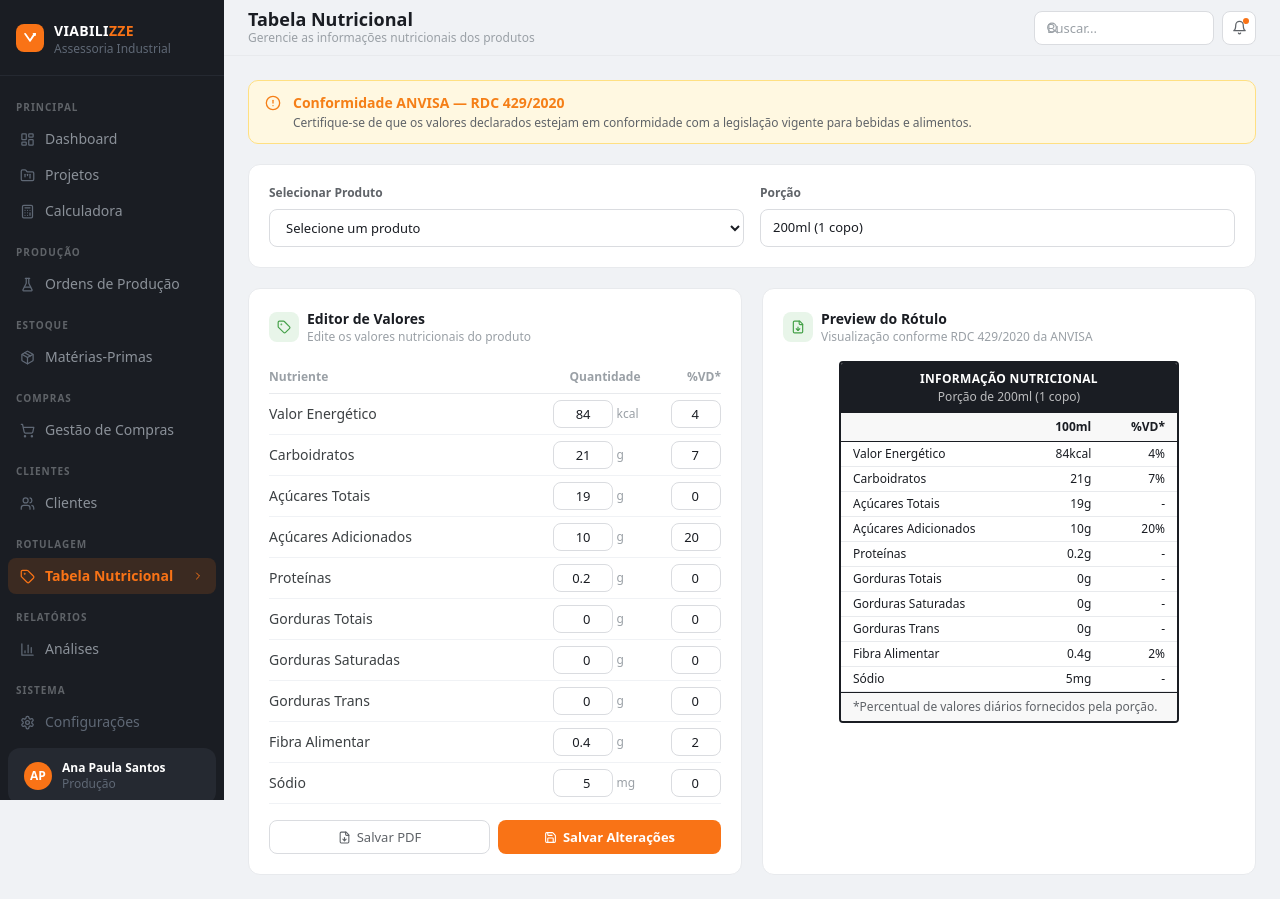
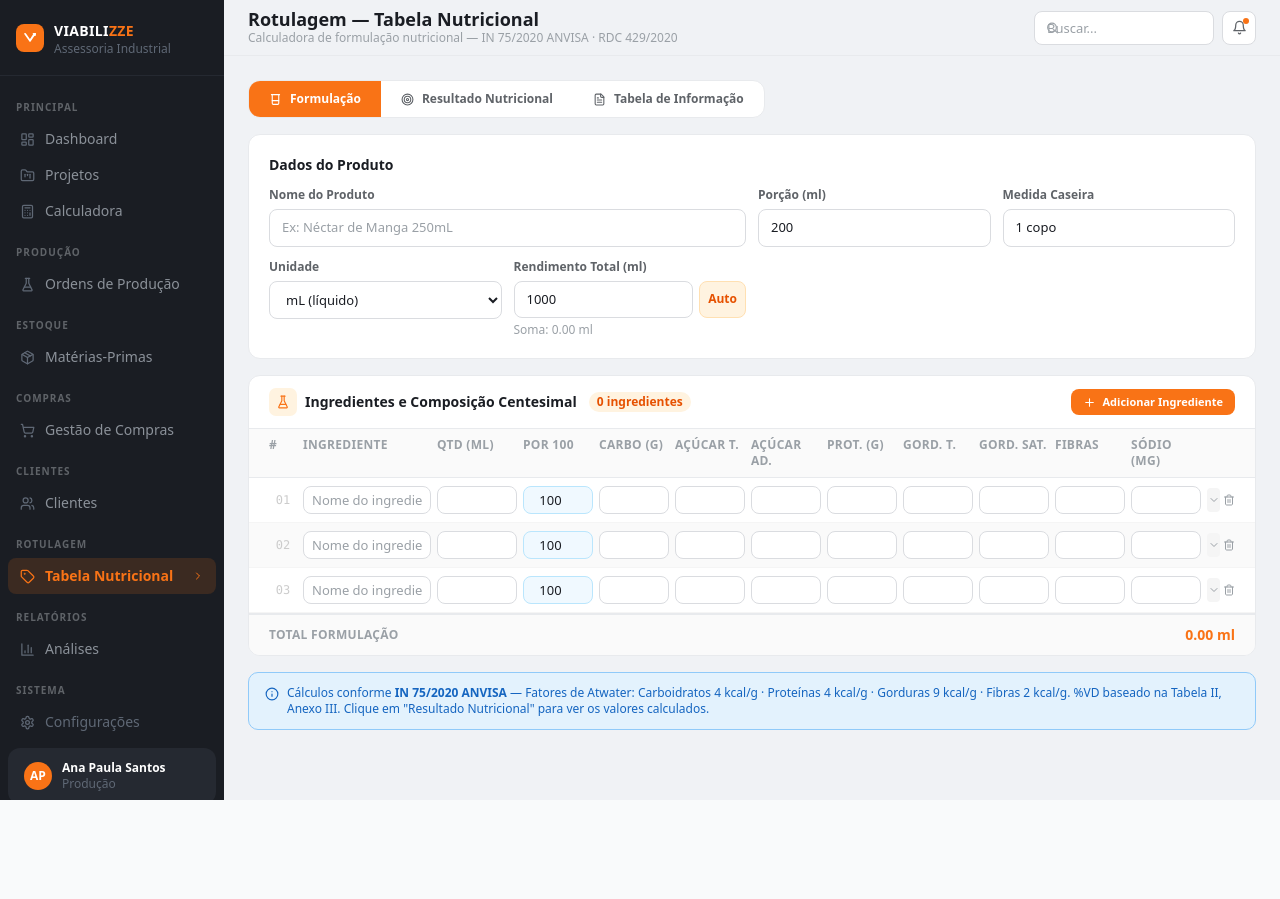
Before and after one commit to iamentorbr/viabilizze-gestao, a Next.js app: page /rotulagem in a window 1280 px wide. After the commit the page ends 800 px from the top, so only its background shows below. Built offline with nearby package versions, Linux system fonts and the light colour scheme.

Commit message:
Add files via upload

```diff
--- a/src/app/rotulagem/page.tsx
+++ b/src/app/rotulagem/page.tsx
@@ -1,152 +1,17 @@
 'use client'
-import { useState } from 'react'
 import AppLayout from '@/components/layout/AppLayout'
 import Header from '@/components/layout/Header'
-import { Tag, AlertCircle, Plus, Save, FileDown } from 'lucide-react'
-
-const nutrientes = [
-  { nome: 'Valor Energético', valor: 84, unidade: 'kcal', vd: 4 },
-  { nome: 'Carboidratos',     valor: 21, unidade: 'g',    vd: 7 },
-  { nome: 'Açúcares Totais',  valor: 19, unidade: 'g',    vd: 0 },
-  { nome: 'Açúcares Adicionados', valor: 10, unidade: 'g', vd: 20 },
-  { nome: 'Proteínas',        valor: 0.2, unidade: 'g',   vd: 0 },
-  { nome: 'Gorduras Totais',  valor: 0,  unidade: 'g',    vd: 0 },
-  { nome: 'Gorduras Saturadas', valor: 0, unidade: 'g',   vd: 0 },
-  { nome: 'Gorduras Trans',   valor: 0,  unidade: 'g',    vd: 0 },
-  { nome: 'Fibra Alimentar',  valor: 0.4, unidade: 'g',   vd: 2 },
-  { nome: 'Sódio',            valor: 5,  unidade: 'mg',   vd: 0 },
-]
+import CalculadoraFormulacao from '@/components/CalculadoraFormulacao'
 
 export default function RotulagemPage() {
-  const [values, setValues] = useState(nutrientes.map(n => ({ ...n })))
-  const [porcao, setPorcao] = useState('200ml (1 copo)')
-
   return (
     <AppLayout>
-      <Header title="Tabela Nutricional" subtitle="Gerencie as informações nutricionais dos produtos" />
-      <main className="flex-1 p-6 space-y-5" style={{ background: '#f0f2f5' }}>
-
-        <div className="alert-warn flex items-start gap-3">
-          <AlertCircle size={16} style={{ color: '#f57f17' }} className="mt-0.5 shrink-0" />
-          <div>
-            <p className="text-sm font-bold" style={{ color: '#f57f17' }}>Conformidade ANVISA — RDC 429/2020</p>
-            <p className="text-xs mt-0.5" style={{ color: '#5f6368' }}>Certifique-se de que os valores declarados estejam em conformidade com a legislação vigente para bebidas e alimentos.</p>
-          </div>
-        </div>
-
-        {/* Seletor produto + porção */}
-        <div className="card">
-          <div className="grid grid-cols-2 gap-4">
-            <div>
-              <label className="block text-xs font-semibold mb-2" style={{ color: '#5f6368' }}>Selecionar Produto</label>
-              <select className="input">
-                <option>Selecione um produto</option>
-                <option>Kombucha Gengibre 500ml</option>
-                <option>Kefir Natural 1L</option>
-                <option>Vinagre de Maçã 250ml</option>
-              </select>
-            </div>
-            <div>
-              <label className="block text-xs font-semibold mb-2" style={{ color: '#5f6368' }}>Porção</label>
-              <input className="input" value={porcao} onChange={e => setPorcao(e.target.value)} />
-            </div>
-          </div>
-        </div>
-
-        {/* Editor + Preview lado a lado */}
-        <div className="grid grid-cols-1 lg:grid-cols-2 gap-5">
-
-          {/* Editor */}
-          <div className="card">
-            <div className="flex items-center gap-2 mb-4">
-              <div className="stat-icon" style={{ background: '#e8f5e9', width: 30, height: 30, borderRadius: 8 }}>
-                <Tag size={14} style={{ color: '#43a047' }} />
-              </div>
-              <div>
-                <h3 className="text-sm font-bold" style={{ color: '#1a1d23' }}>Editor de Valores</h3>
-                <p className="text-xs" style={{ color: '#9aa0a6' }}>Edite os valores nutricionais do produto</p>
-              </div>
-            </div>
-            <table className="w-full text-sm">
-              <thead>
-                <tr style={{ borderBottom: '1px solid #e8eaed' }}>
-                  <th className="text-left py-2 text-xs font-semibold" style={{ color: '#9aa0a6' }}>Nutriente</th>
-                  <th className="text-right py-2 text-xs font-semibold" style={{ color: '#9aa0a6' }}>Quantidade</th>
-                  <th className="text-right py-2 text-xs font-semibold" style={{ color: '#9aa0a6' }}>%VD*</th>
-                </tr>
-              </thead>
-              <tbody>
-                {values.map((n, i) => (
-                  <tr key={n.nome} style={{ borderBottom: '1px solid #f0f2f5' }}>
-                    <td className="py-2 text-sm" style={{ color: '#3c4043' }}>{n.nome}</td>
-                    <td className="py-1.5">
-                      <div className="flex items-center justify-end gap-1">
-                        <input type="number" step="0.1" value={n.valor}
-                          onChange={e => { const nv = [...values]; nv[i].valor = parseFloat(e.target.value)||0; setValues(nv) }}
-                          className="input text-xs text-right" style={{ width: 60, height: 28, padding: '2px 6px' }} />
-                        <span className="text-xs w-6" style={{ color: '#9aa0a6' }}>{n.unidade}</span>
-                      </div>
-                    </td>
-                    <td className="py-1.5">
-                      <input type="number" value={n.vd}
-                        onChange={e => { const nv = [...values]; nv[i].vd = parseInt(e.target.value)||0; setValues(nv) }}
-                        className="input text-xs text-right" style={{ width: 50, height: 28, padding: '2px 6px', float: 'right' }} />
-                    </td>
-                  </tr>
-                ))}
-              </tbody>
-            </table>
-            <div className="flex gap-2 mt-4">
-              <button className="btn-ghost flex-1 justify-center text-xs"><FileDown size={13} /> Salvar PDF</button>
-              <button className="btn-primary flex-1 justify-center text-xs"><Save size={13} /> Salvar Alterações</button>
-            </div>
-          </div>
-
-          {/* Preview do Rótulo */}
-          <div className="card">
-            <div className="flex items-center gap-2 mb-4">
-              <div className="stat-icon" style={{ background: '#e8f5e9', width: 30, height: 30, borderRadius: 8 }}>
-                <FileDown size={14} style={{ color: '#43a047' }} />
-              </div>
-              <div>
-                <h3 className="text-sm font-bold" style={{ color: '#1a1d23' }}>Preview do Rótulo</h3>
-                <p className="text-xs" style={{ color: '#9aa0a6' }}>Visualização conforme RDC 429/2020 da ANVISA</p>
-              </div>
-            </div>
-            {/* Tabela nutricional estilo ANVISA */}
-            <div style={{ border: '2px solid #1a1d23', borderRadius: 4, overflow: 'hidden', maxWidth: 340, margin: '0 auto' }}>
-              <div style={{ background: '#1a1d23', padding: '8px 12px', textAlign: 'center' }}>
-                <p className="text-xs font-black text-white uppercase tracking-wide">Informação Nutricional</p>
-                <p className="text-xs text-white opacity-70 mt-0.5">Porção de {porcao}</p>
-              </div>
-              <table className="w-full text-xs" style={{ borderCollapse: 'collapse' }}>
-                <thead>
-                  <tr style={{ borderBottom: '1px solid #1a1d23', background: '#f8f8f8' }}>
-                    <th className="text-left py-1.5 px-3 font-semibold" style={{ color: '#1a1d23' }}></th>
-                    <th className="text-right py-1.5 px-3 font-semibold" style={{ color: '#1a1d23' }}>100ml</th>
-                    <th className="text-right py-1.5 px-3 font-semibold" style={{ color: '#1a1d23' }}>%VD*</th>
-                  </tr>
-                </thead>
-                <tbody>
-                  {values.map((n, i) => (
-                    <tr key={n.nome} style={{ borderBottom: '1px solid #e8eaed' }}>
-                      <td className="py-1 px-3" style={{ color: '#1a1d23' }}>{n.nome}</td>
-                      <td className="py-1 px-3 text-right" style={{ color: '#1a1d23' }}>
-                        {n.valor}{n.unidade}
-                      </td>
-                      <td className="py-1 px-3 text-right" style={{ color: '#1a1d23' }}>
-                        {n.vd > 0 ? `${n.vd}%` : '-'}
-                      </td>
-                    </tr>
-                  ))}
-                </tbody>
-              </table>
-              <div style={{ padding: '6px 12px', background: '#f8f8f8', borderTop: '1px solid #1a1d23' }}>
-                <p className="text-xs" style={{ color: '#5f6368' }}>*Percentual de valores diários fornecidos pela porção.</p>
-              </div>
-            </div>
-          </div>
-        </div>
+      <Header
+        title="Rotulagem — Tabela Nutricional"
+        subtitle="Calculadora de formulação nutricional — IN 75/2020 ANVISA · RDC 429/2020"
+      />
+      <main className="flex-1 p-6" style={{ background: '#f0f2f5' }}>
+        <CalculadoraFormulacao titulo="Rotulagem — Formulação Livre" />
       </main>
     </AppLayout>
   )
```
